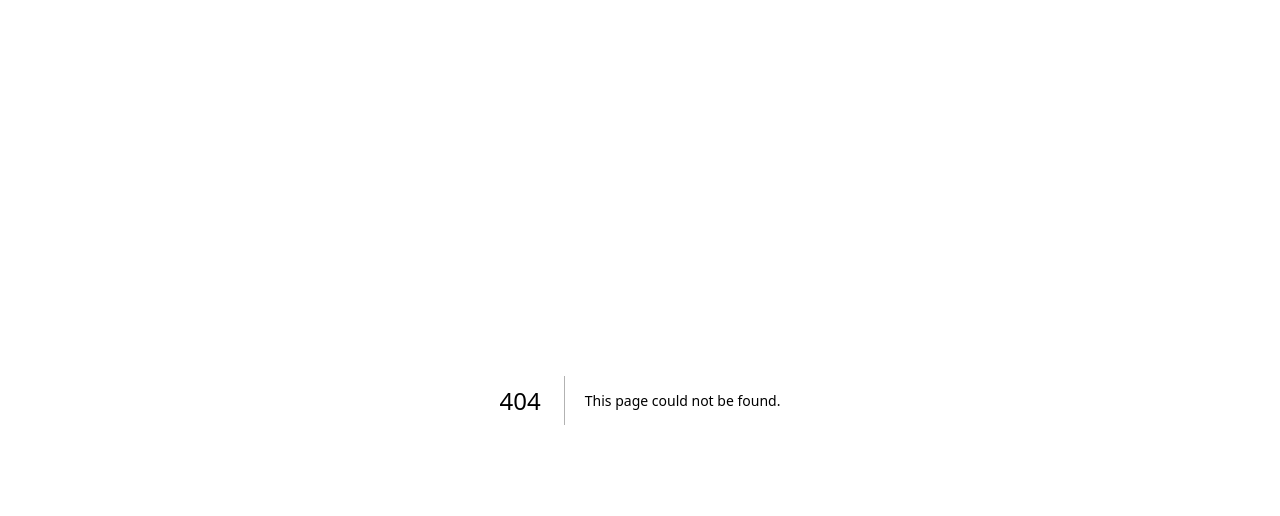
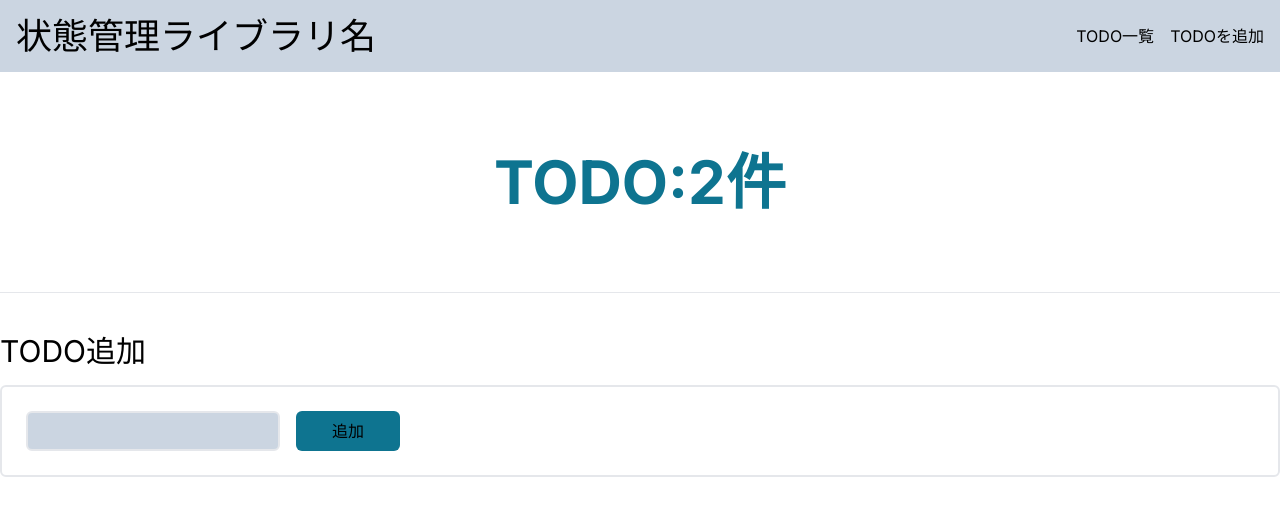
Before and after one commit to hi-lee-mon/state-management, a Next.js app: page /add in a window 1280 px wide. Before the commit this address had no page. Shown: the top 516 px of the page. Built offline with nearby package versions, Linux system fonts and the light colour scheme.

Commit message:
状態管理学習用TODOページの作成

```diff
--- /dev/null
+++ b/src/component/Header.tsx
@@ -0,0 +1,22 @@
+import Link from 'next/link';
+import React from 'react';
+
+export const Header = () => {
+  return (
+    <header>
+      <nav className="flex items-center bg-slate-300 p-4">
+        <h1 className="text-4xl flex-1">
+          <Link href="/">状態管理ライブラリ名</Link>
+        </h1>
+        <div className="flex gap-4">
+          <Link href="/">TODO一覧</Link>
+          <Link href="/add">TODOを追加</Link>
+        </div>
+      </nav>
+      <div className="flex justify-center my-20">
+        <h2 className="text-6xl text-cyan-700 font-bold">TODO:2件</h2>
+      </div>
+      <hr />
+    </header>
+  );
+};
--- a/src/pages/_app.tsx
+++ b/src/pages/_app.tsx
@@ -1,6 +1,17 @@
-import '@/styles/globals.css'
-import type { AppProps } from 'next/app'
+import { Header } from '@/component/Header';
+import { Inter } from 'next/font/google';
+import '@/styles/globals.css';
+import type { AppProps } from 'next/app';
+
+const inter = Inter({ subsets: ['latin'] });
 
 export default function App({ Component, pageProps }: AppProps) {
-  return <Component {...pageProps} />
+  return (
+    <div className={inter.className}>
+      <Header />
+      <main className="container mx-auto py-10">
+        <Component {...pageProps} />
+      </main>
+    </div>
+  );
 }
--- a/src/pages/_document.tsx
+++ b/src/pages/_document.tsx
@@ -1,4 +1,4 @@
-import { Html, Head, Main, NextScript } from 'next/document'
+import { Html, Head, Main, NextScript } from 'next/document';
 
 export default function Document() {
   return (
@@ -9,5 +9,5 @@ export default function Document() {
         <NextScript />
       </body>
     </Html>
-  )
+  );
 }
--- /dev/null
+++ b/src/pages/add.tsx
@@ -0,0 +1,26 @@
+import React, { ComponentProps } from 'react';
+
+const Add = () => {
+  const handleAddTodoSubmit: ComponentProps<'form'>['onSubmit'] = (e) => {
+    e.preventDefault();
+    const text = e.currentTarget.text;
+    e.currentTarget.reset();
+  };
+
+  return (
+    <div>
+      <h3 className="text-3xl mb-4">TODO追加</h3>
+      <form onSubmit={handleAddTodoSubmit} className="border-2 rounded-md p-6">
+        <input type="text" required className="border-2 rounded-md bg-slate-300 h-10 px-2" />
+        <button
+          type="submit"
+          className="px-9 py-2 text-black ml-4 rounded-md bg-cyan-700 transition-all hover:bg-cyan-800  duration-300"
+        >
+          追加
+        </button>
+      </form>
+    </div>
+  );
+};
+
+export default Add;
--- a/src/pages/index.tsx
+++ b/src/pages/index.tsx
@@ -1,118 +1,23 @@
-import Image from 'next/image'
-import { Inter } from 'next/font/google'
-
-const inter = Inter({ subsets: ['latin'] })
+//TODO: slateなど固定で利用する色を定義しておきたい。
 
 export default function Home() {
+  const TODOS = [
+    { id: 1, text: 'foo', isDone: false },
+    { id: 2, text: 'bar', isDone: true },
+  ];
   return (
-    <main
-      className={`flex min-h-screen flex-col items-center justify-between p-24 ${inter.className}`}
-    >
-      <div className="z-10 max-w-5xl w-full items-center justify-between font-mono text-sm lg:flex">
-        <p className="fixed left-0 top-0 flex w-full justify-center border-b border-gray-300 bg-gradient-to-b from-zinc-200 pb-6 pt-8 backdrop-blur-2xl dark:border-neutral-800 dark:bg-zinc-800/30 dark:from-inherit lg:static lg:w-auto  lg:rounded-xl lg:border lg:bg-gray-200 lg:p-4 lg:dark:bg-zinc-800/30">
-          Get started by editing&nbsp;
-          <code className="font-mono font-bold">src/pages/index.tsx</code>
-        </p>
-        <div className="fixed bottom-0 left-0 flex h-48 w-full items-end justify-center bg-gradient-to-t from-white via-white dark:from-black dark:via-black lg:static lg:h-auto lg:w-auto lg:bg-none">
-          <a
-            className="pointer-events-none flex place-items-center gap-2 p-8 lg:pointer-events-auto lg:p-0"
-            href="https://vercel.com?utm_source=create-next-app&utm_medium=default-template-tw&utm_campaign=create-next-app"
-            target="_blank"
-            rel="noopener noreferrer"
-          >
-            By{' '}
-            <Image
-              src="/vercel.svg"
-              alt="Vercel Logo"
-              className="dark:invert"
-              width={100}
-              height={24}
-              priority
-            />
-          </a>
-        </div>
-      </div>
-
-      <div className="relative flex place-items-center before:absolute before:h-[300px] before:w-[480px] before:-translate-x-1/2 before:rounded-full before:bg-gradient-radial before:from-white before:to-transparent before:blur-2xl before:content-[''] after:absolute after:-z-20 after:h-[180px] after:w-[240px] after:translate-x-1/3 after:bg-gradient-conic after:from-sky-200 after:via-blue-200 after:blur-2xl after:content-[''] before:dark:bg-gradient-to-br before:dark:from-transparent before:dark:to-blue-700/10 after:dark:from-sky-900 after:dark:via-[#0141ff]/40 before:lg:h-[360px]">
-        <Image
-          className="relative dark:drop-shadow-[0_0_0.3rem_#ffffff70] dark:invert"
-          src="/next.svg"
-          alt="Next.js Logo"
-          width={180}
-          height={37}
-          priority
-        />
-      </div>
-
-      <div className="mb-32 grid text-center lg:max-w-5xl lg:w-full lg:mb-0 lg:grid-cols-4 lg:text-left">
-        <a
-          href="https://nextjs.org/docs?utm_source=create-next-app&utm_medium=default-template-tw&utm_campaign=create-next-app"
-          className="group rounded-lg border border-transparent px-5 py-4 transition-colors hover:border-gray-300 hover:bg-gray-100 hover:dark:border-neutral-700 hover:dark:bg-neutral-800/30"
-          target="_blank"
-          rel="noopener noreferrer"
-        >
-          <h2 className={`mb-3 text-2xl font-semibold`}>
-            Docs{' '}
-            <span className="inline-block transition-transform group-hover:translate-x-1 motion-reduce:transform-none">
-              -&gt;
-            </span>
-          </h2>
-          <p className={`m-0 max-w-[30ch] text-sm opacity-50`}>
-            Find in-depth information about Next.js features and API.
-          </p>
-        </a>
-
-        <a
-          href="https://nextjs.org/learn?utm_source=create-next-app&utm_medium=default-template-tw&utm_campaign=create-next-app"
-          className="group rounded-lg border border-transparent px-5 py-4 transition-colors hover:border-gray-300 hover:bg-gray-100 hover:dark:border-neutral-700 hover:dark:bg-neutral-800/30"
-          target="_blank"
-          rel="noopener noreferrer"
-        >
-          <h2 className={`mb-3 text-2xl font-semibold`}>
-            Learn{' '}
-            <span className="inline-block transition-transform group-hover:translate-x-1 motion-reduce:transform-none">
-              -&gt;
-            </span>
-          </h2>
-          <p className={`m-0 max-w-[30ch] text-sm opacity-50`}>
-            Learn about Next.js in an interactive course with&nbsp;quizzes!
-          </p>
-        </a>
-
-        <a
-          href="https://vercel.com/templates?framework=next.js&utm_source=create-next-app&utm_medium=default-template-tw&utm_campaign=create-next-app"
-          className="group rounded-lg border border-transparent px-5 py-4 transition-colors hover:border-gray-300 hover:bg-gray-100 hover:dark:border-neutral-700 hover:dark:bg-neutral-800/30"
-          target="_blank"
-          rel="noopener noreferrer"
-        >
-          <h2 className={`mb-3 text-2xl font-semibold`}>
-            Templates{' '}
-            <span className="inline-block transition-transform group-hover:translate-x-1 motion-reduce:transform-none">
-              -&gt;
-            </span>
-          </h2>
-          <p className={`m-0 max-w-[30ch] text-sm opacity-50`}>
-            Discover and deploy boilerplate example Next.js&nbsp;projects.
-          </p>
-        </a>
-
-        <a
-          href="https://vercel.com/new?utm_source=create-next-app&utm_medium=default-template-tw&utm_campaign=create-next-app"
-          className="group rounded-lg border border-transparent px-5 py-4 transition-colors hover:border-gray-300 hover:bg-gray-100 hover:dark:border-neutral-700 hover:dark:bg-neutral-800/30"
-          target="_blank"
-          rel="noopener noreferrer"
-        >
-          <h2 className={`mb-3 text-2xl font-semibold`}>
-            Deploy{' '}
-            <span className="inline-block transition-transform group-hover:translate-x-1 motion-reduce:transform-none">
-              -&gt;
-            </span>
-          </h2>
-          <p className={`m-0 max-w-[30ch] text-sm opacity-50`}>
-            Instantly deploy your Next.js site to a shareable URL with Vercel.
-          </p>
-        </a>
-      </div>
-    </main>
-  )
+    <div>
+      <h3 className="text-3xl mb-4">TODO一覧</h3>
+      <section className="flex flex-col gap-1">
+        {TODOS.map((todo) => (
+          <div key={todo.id}>
+            <label className=" flex items-center gap-2 text-xl">
+              <input type="checkbox" checked={todo.isDone} className="w-5 h-5" />
+              {todo.text}
+            </label>
+          </div>
+        ))}
+      </section>
+    </div>
+  );
 }
--- a/src/styles/globals.css
+++ b/src/styles/globals.css
@@ -2,11 +2,11 @@
 @tailwind components;
 @tailwind utilities;
 
-:root {
+/* :root {
   --foreground-rgb: 0, 0, 0;
   --background-start-rgb: 214, 219, 220;
   --background-end-rgb: 255, 255, 255;
-}
+} */
 
 @media (prefers-color-scheme: dark) {
   :root {
@@ -18,10 +18,6 @@
 
 body {
   color: rgb(var(--foreground-rgb));
-  background: linear-gradient(
-      to bottom,
-      transparent,
-      rgb(var(--background-end-rgb))
-    )
+  background: linear-gradient(to bottom, transparent, rgb(var(--background-end-rgb)))
     rgb(var(--background-start-rgb));
 }
--- a/tailwind.config.ts
+++ b/tailwind.config.ts
@@ -1,20 +1,19 @@
-import type { Config } from 'tailwindcss'
+import type { Config } from 'tailwindcss';
 
 const config: Config = {
   content: [
     './src/pages/**/*.{js,ts,jsx,tsx,mdx}',
-    './src/components/**/*.{js,ts,jsx,tsx,mdx}',
+    './src/component/**/*.{js,ts,jsx,tsx,mdx}',
     './src/app/**/*.{js,ts,jsx,tsx,mdx}',
   ],
   theme: {
     extend: {
       backgroundImage: {
         'gradient-radial': 'radial-gradient(var(--tw-gradient-stops))',
-        'gradient-conic':
-          'conic-gradient(from 180deg at 50% 50%, var(--tw-gradient-stops))',
+        'gradient-conic': 'conic-gradient(from 180deg at 50% 50%, var(--tw-gradient-stops))',
       },
     },
   },
   plugins: [],
-}
-export default config
+};
+export default config;
```
Also changed, not shown: package.json (+14 -5 lines), 1 other file (tests, documents, lock files or other folders).
